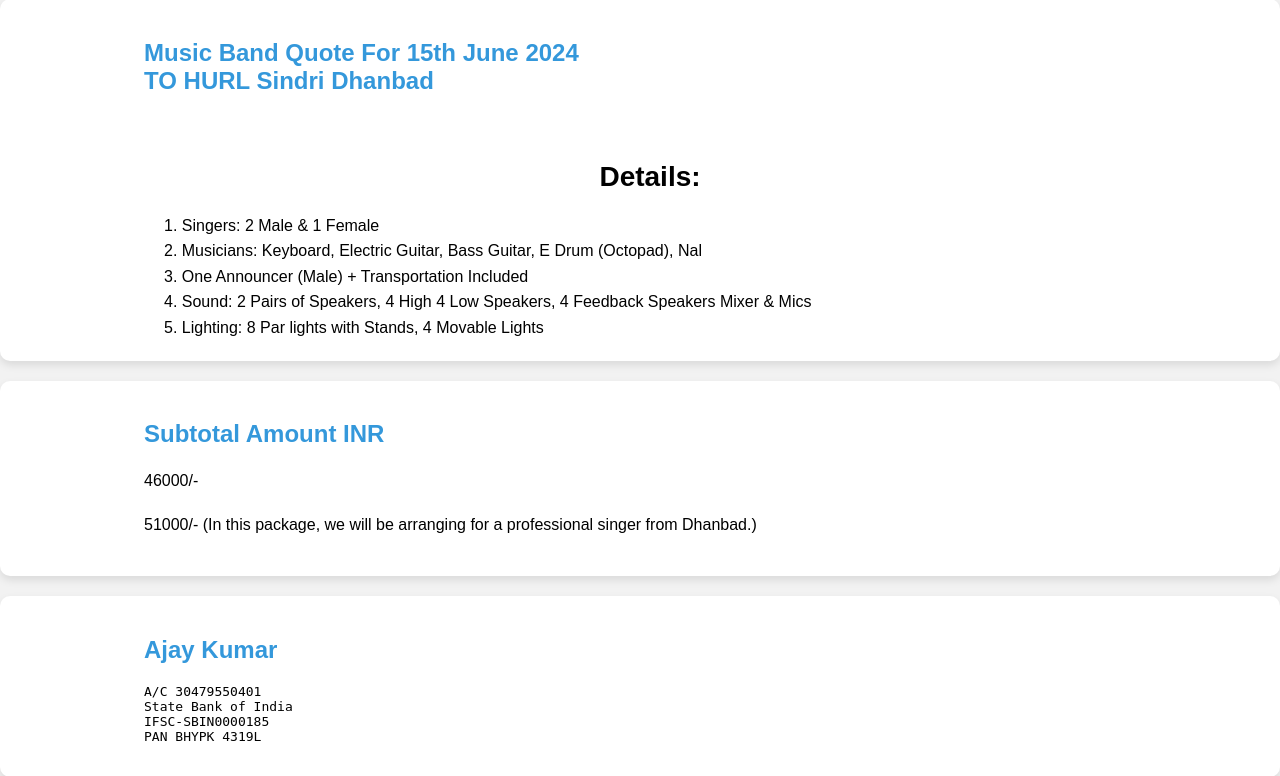
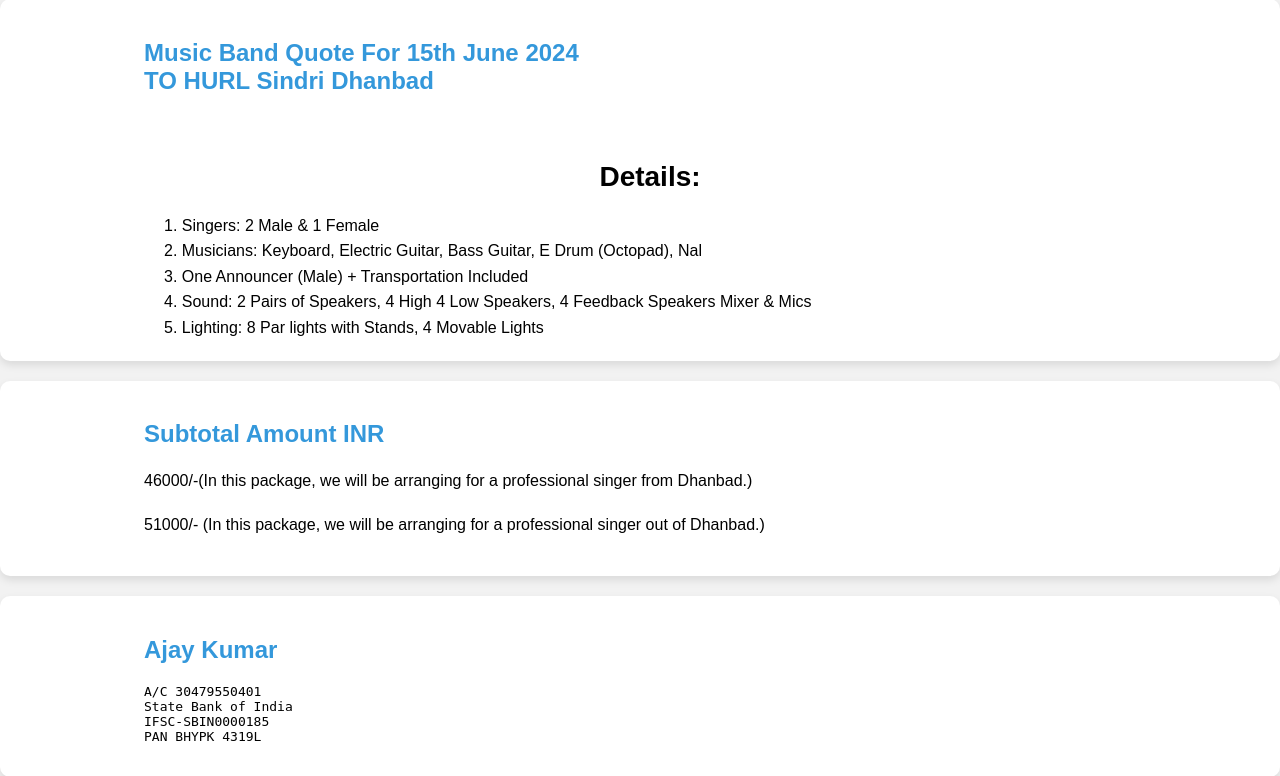
Before and after one commit to Nishantrde/music_portfolio, a Django app: page / in a window 1280 px wide. Shown: the part 341-1117 px from the top of the page. Run offline with Django 4.2, Linux system fonts and the light colour scheme.

Commit message:
Initial Commit

```diff
--- a/mainapp/templates/index.html
+++ b/mainapp/templates/index.html
@@ -153,8 +153,8 @@
     <section id="amount">
         <div class="container">
             <h2>Subtotal Amount INR</h2>
-            <p>46000/-</p><br>
-            <p>51000/- (In this package, we will be arranging for a professional singer from Dhanbad.)</p><br>
+            <p>46000/-(In this package, we will be arranging for a professional singer from Dhanbad.)</p><br>
+            <p>51000/- (In this package, we will be arranging for a professional singer out of Dhanbad.)</p><br>
 
 
             <p></p>
```
